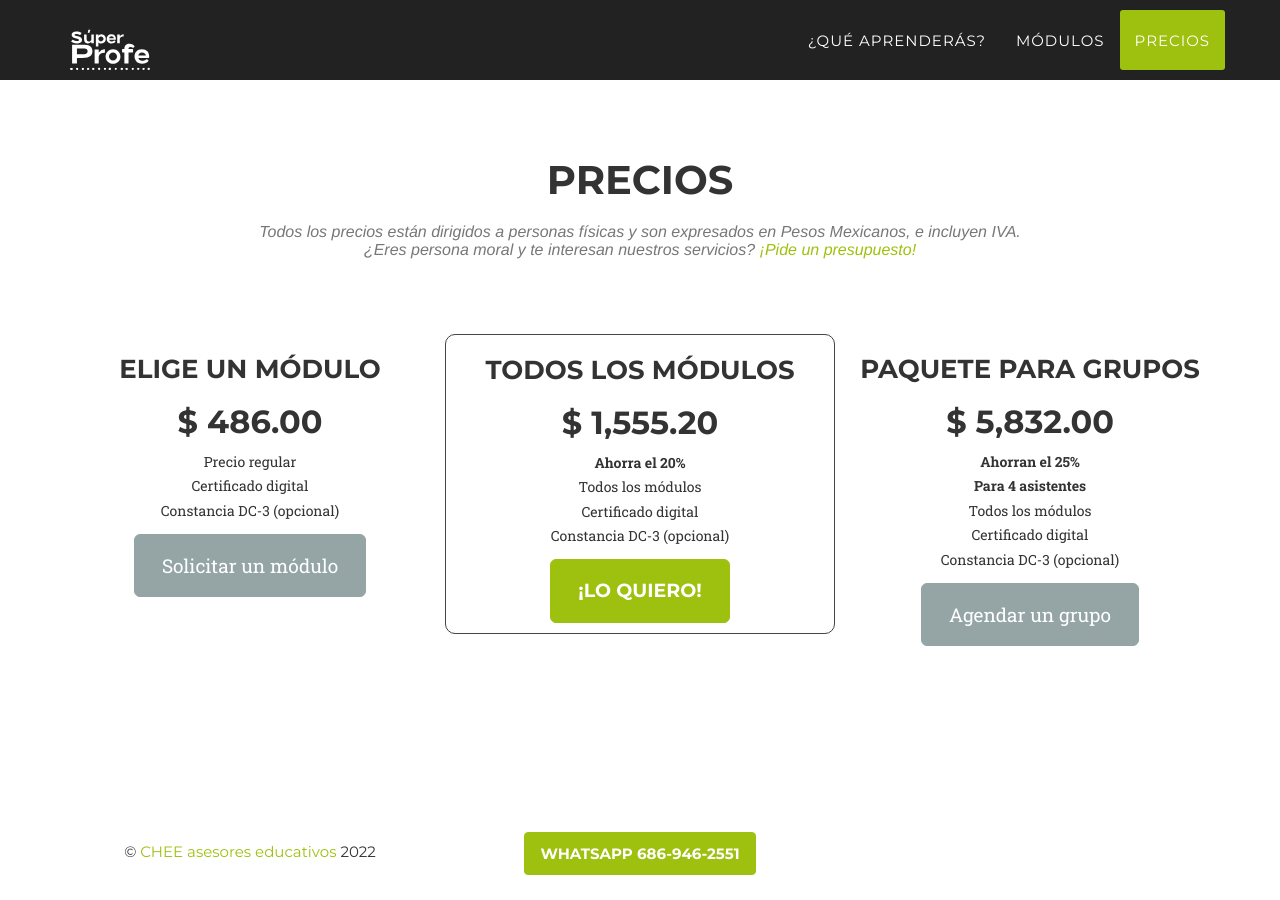
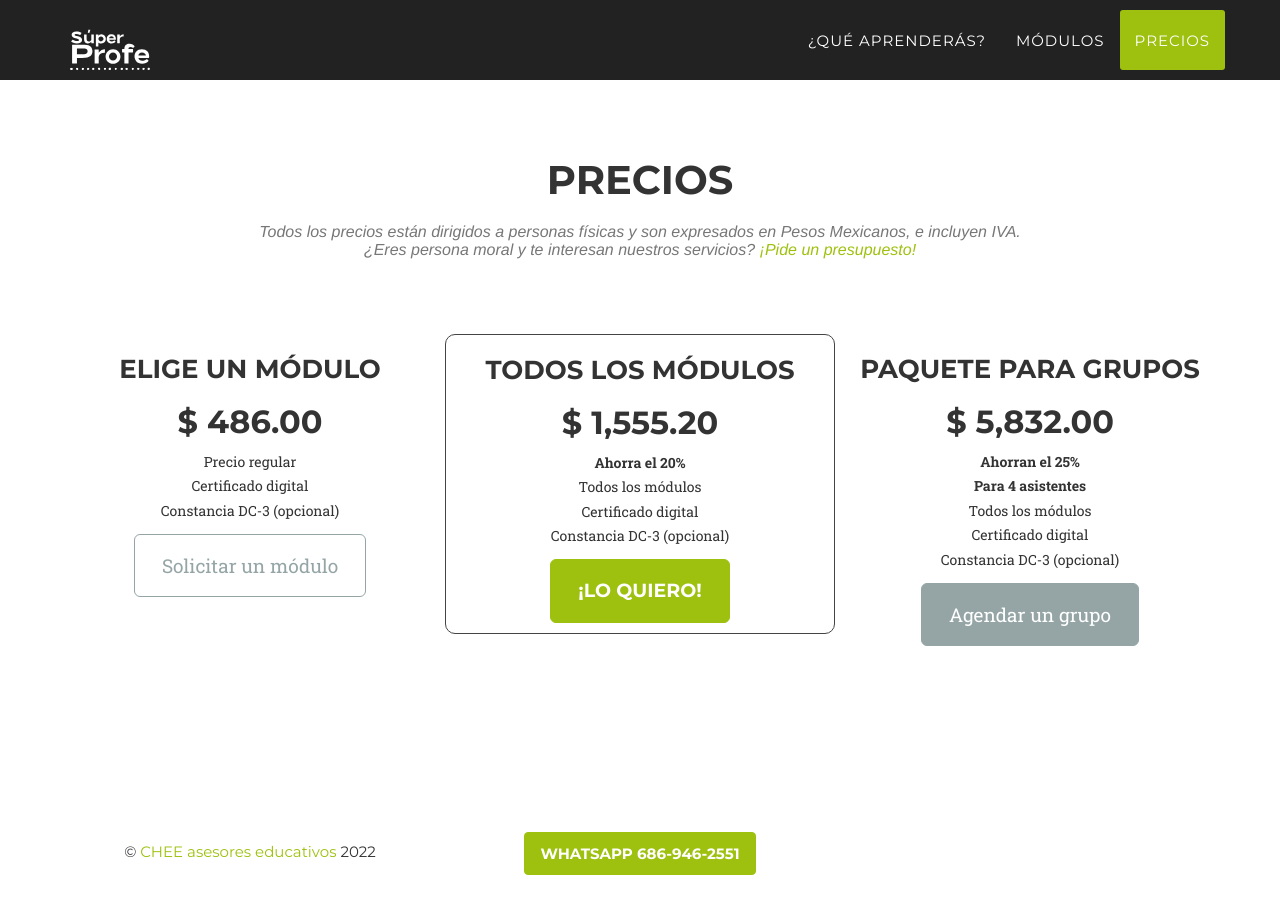
Before and after one commit to camachevaz/superProfe, a Jekyll site: the page built from index.html, in a window 1280 px wide and 900 px high, scrolled down 4024 px. Built offline with Jekyll 4.4.1, drawn with Linux system fonts in a browser that asks for light colours; some web fonts are replaced.

Commit message:
Update clients.html

```diff
--- a/_includes/clients.html
+++ b/_includes/clients.html
@@ -16,7 +16,7 @@
                         Certificado digital<br>
                         Constancia DC-3 (opcional)
                     </p>
-                    <p class="text-center"><a href="https://wa.me/526869462551/?text=Me%20interesa%20un%20m%C3%B3dulo%20de%20S%C3%BAper%20Profe" type="button" class="btn btn-default btn-lg">Solicitar un módulo</a></p>
+                    <p class="text-center"><a href="https://wa.me/526869462551/?text=Me%20interesa%20un%20m%C3%B3dulo%20de%20S%C3%BAper%20Profe" type="button" class="btn btn-default btn-lg" style="background-color: #fff;color:#95a5a6">Solicitar un módulo</a></p>
                 </div>
                 <div class="col-md-4" id="popular">
                     <h3 class="text-center">Todos los módulos</h3>
```
